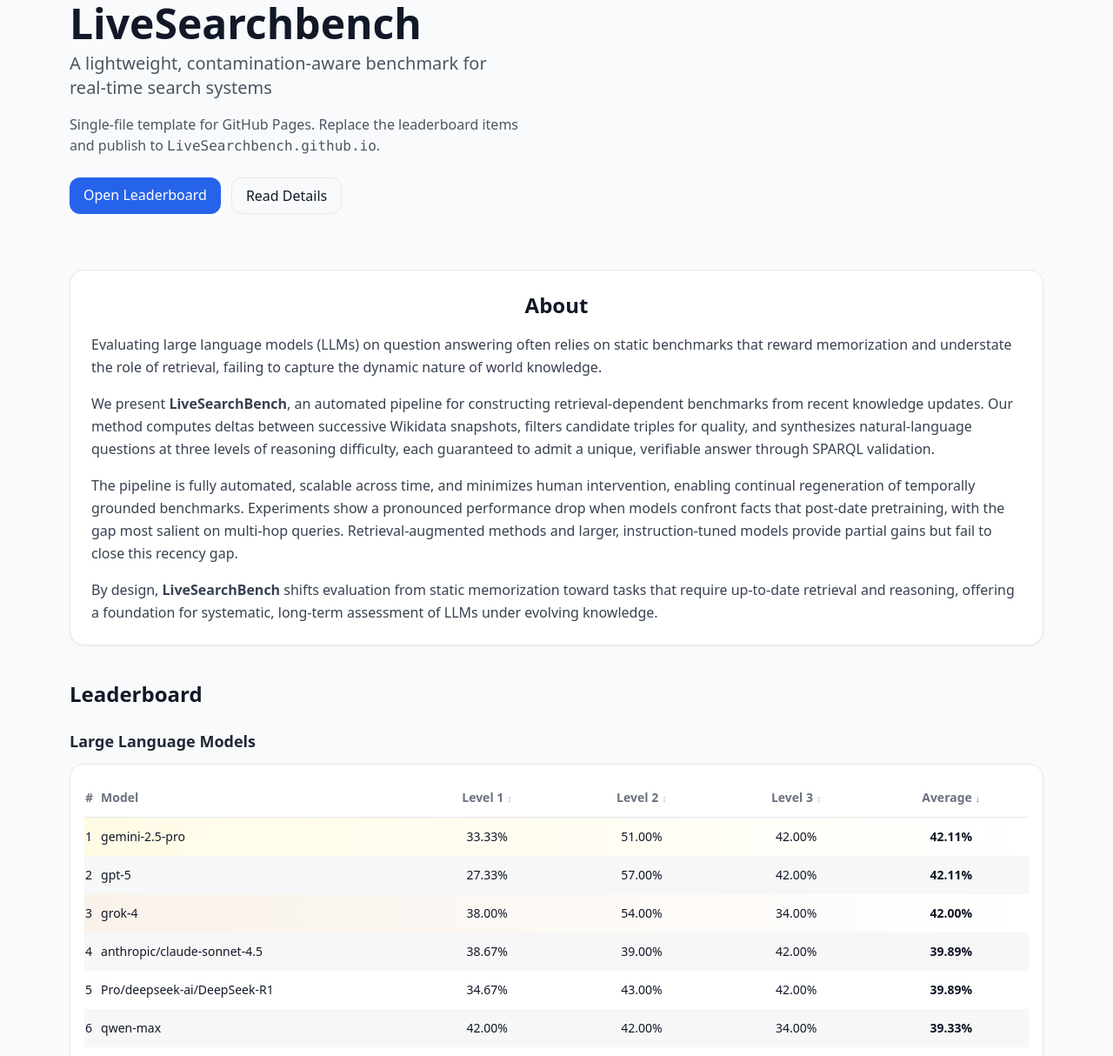
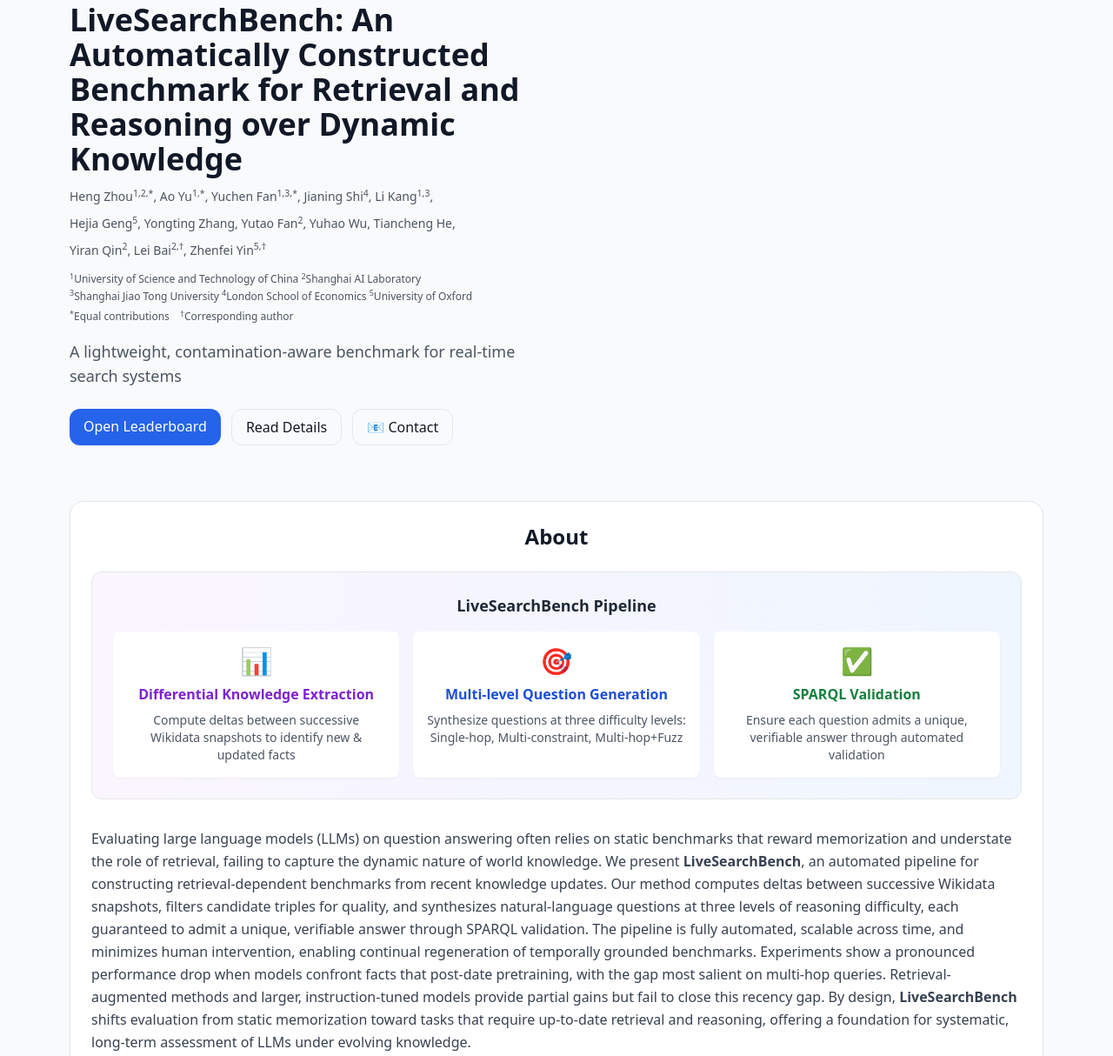
Before and after one commit to LiveSearchbench/LiveSearchbench.github.io, a plain HTML site: page index.html in a window 1280 px wide. Shown: the part 120-1334 px from the top of the page at 87% size. Drawn offline with nearby package versions, Linux system fonts and the light colour scheme.

Commit message:
Update index.html with new title, author details, and method overview; add pipeline diagram

```diff
--- a/index.html
+++ b/index.html
@@ -74,15 +74,42 @@
   <section class="max-w-6xl mx-auto px-4 pt-14 pb-6">
     <div class="grid md:grid-cols-2 gap-8 items-center">
       <div>
-        <h1 class="text-4xl md:text-5xl font-extrabold leading-tight">LiveSearchbench</h1>
-        <h2 class="text-xl text-gray-600 mt-2">A lightweight, contamination‑aware benchmark for real‑time search systems
-        </h2>
-        <p class="mt-4 text-gray-600">Single-file template for GitHub Pages. Replace the leaderboard items and publish
-          to <code>LiveSearchbench.github.io</code>.</p>
+        <h1 class="text-3xl md:text-4xl font-extrabold leading-tight mb-3">LiveSearchBench: An Automatically Constructed Benchmark for Retrieval and Reasoning over Dynamic Knowledge</h1>
+
+        <!-- Authors -->
+        <div class="text-sm text-gray-600 mb-4 leading-relaxed">
+          <p class="mb-2">
+            <span class="font-medium">Heng Zhou</span><sup>1,2,*</sup>,
+            <span class="font-medium">Ao Yu</span><sup>1,*</sup>,
+            <span class="font-medium">Yuchen Fan</span><sup>1,3,*</sup>,
+            <span class="font-medium">Jianing Shi</span><sup>4</sup>,
+            <span class="font-medium">Li Kang</span><sup>1,3</sup>,
+          </p>
+          <p class="mb-2">
+            <span class="font-medium">Hejia Geng</span><sup>5</sup>,
+            <span class="font-medium">Yongting Zhang</span>,
+            <span class="font-medium">Yutao Fan</span><sup>2</sup>,
+            <span class="font-medium">Yuhao Wu</span>,
+            <span class="font-medium">Tiancheng He</span>,
+          </p>
+          <p class="mb-3">
+            <span class="font-medium">Yiran Qin</span><sup>2</sup>,
+            <span class="font-medium">Lei Bai</span><sup>2,†</sup>,
+            <span class="font-medium">Zhenfei Yin</span><sup>5,†</sup>
+          </p>
+          <div class="text-xs leading-relaxed">
+            <p><sup>1</sup>University of Science and Technology of China <sup>2</sup>Shanghai AI Laboratory</p>
+            <p><sup>3</sup>Shanghai Jiao Tong University <sup>4</sup>London School of Economics <sup>5</sup>University of Oxford</p>
+            <p class="mt-1"><sup>*</sup>Equal contributions &nbsp;&nbsp; <sup>†</sup>Corresponding author</p>
+          </div>
+        </div>
+
+        <h2 class="text-lg text-gray-600 mt-2 mb-4">A lightweight, contamination‑aware benchmark for real‑time search systems</h2>
+
         <div class="mt-6 flex flex-wrap gap-3">
-          <a href="#leaderboard" class="px-4 py-2 rounded-xl bg-blue-600 text-white hover:bg-blue-700">Open
-            Leaderboard</a>
+          <a href="#leaderboard" class="px-4 py-2 rounded-xl bg-blue-600 text-white hover:bg-blue-700">Open Leaderboard</a>
           <a href="#details" class="px-4 py-2 rounded-xl border hover:bg-gray-100">Read Details</a>
+          <a href="mailto:hengzzzhou@gmail.com" class="px-4 py-2 rounded-xl border hover:bg-gray-100">📧 Contact</a>
         </div>
       </div>
     </div>
@@ -91,23 +118,36 @@
   <!-- Details / About -->
   <section id="details" class="max-w-6xl mx-auto px-4 py-10">
     <div class="bg-white rounded-2xl p-6 border shadow-sm">
-      <h2 class="text-2xl font-bold mb-4 text-center">About</h2>
-      <p class="text-gray-700 leading-relaxed">Evaluating large language models (LLMs) on question answering often
-        relies on static benchmarks that reward memorization and understate the role of retrieval, failing to capture
-        the dynamic nature of world knowledge.</p>
-      <p class="text-gray-700 leading-relaxed mt-4">We present <strong>LiveSearchBench</strong>, an automated pipeline
-        for constructing retrieval-dependent benchmarks from recent knowledge updates. Our method computes deltas
-        between successive Wikidata snapshots, filters candidate triples for quality, and synthesizes natural-language
-        questions at three levels of reasoning difficulty, each guaranteed to admit a unique, verifiable answer through
-        SPARQL validation.</p>
-      <p class="text-gray-700 leading-relaxed mt-4">The pipeline is fully automated, scalable across time, and minimizes
-        human intervention, enabling continual regeneration of temporally grounded benchmarks. Experiments show a
-        pronounced performance drop when models confront facts that post-date pretraining, with the gap most salient on
-        multi-hop queries. Retrieval-augmented methods and larger, instruction-tuned models provide partial gains but
-        fail to close this recency gap.</p>
-      <p class="text-gray-700 leading-relaxed mt-4">By design, <strong>LiveSearchBench</strong> shifts evaluation from
-        static memorization toward tasks that require up-to-date retrieval and reasoning, offering a foundation for
-        systematic, long-term assessment of LLMs under evolving knowledge.</p>
+      <h2 class="text-2xl font-bold mb-6 text-center">About</h2>
+
+      <!-- Method Overview Diagram -->
+      <div class="mb-8 bg-gradient-to-r from-purple-50 to-blue-50 rounded-xl p-6 border">
+        <h3 class="text-lg font-semibold mb-4 text-center text-gray-800">LiveSearchBench Pipeline</h3>
+        <div class="grid grid-cols-1 md:grid-cols-3 gap-4 text-center">
+          <!-- Step 1: Knowledge Delta Extraction -->
+          <div class="bg-white rounded-lg p-4 shadow-sm">
+            <div class="text-3xl mb-2">📊</div>
+            <h4 class="font-semibold text-purple-700 mb-2">Differential Knowledge Extraction</h4>
+            <p class="text-sm text-gray-600">Compute deltas between successive Wikidata snapshots to identify new & updated facts</p>
+          </div>
+
+          <!-- Step 2: Multi-level Question Generation -->
+          <div class="bg-white rounded-lg p-4 shadow-sm">
+            <div class="text-3xl mb-2">🎯</div>
+            <h4 class="font-semibold text-blue-700 mb-2">Multi-level Question Generation</h4>
+            <p class="text-sm text-gray-600">Synthesize questions at three difficulty levels: Single-hop, Multi-constraint, Multi-hop+Fuzz</p>
+          </div>
+
+          <!-- Step 3: SPARQL Validation -->
+          <div class="bg-white rounded-lg p-4 shadow-sm">
+            <div class="text-3xl mb-2">✅</div>
+            <h4 class="font-semibold text-green-700 mb-2">SPARQL Validation</h4>
+            <p class="text-sm text-gray-600">Ensure each question admits a unique, verifiable answer through automated validation</p>
+          </div>
+        </div>
+      </div>
+
+      <p class="text-gray-700 leading-relaxed">Evaluating large language models (LLMs) on question answering often relies on static benchmarks that reward memorization and understate the role of retrieval, failing to capture the dynamic nature of world knowledge. We present <strong>LiveSearchBench</strong>, an automated pipeline for constructing retrieval-dependent benchmarks from recent knowledge updates. Our method computes deltas between successive Wikidata snapshots, filters candidate triples for quality, and synthesizes natural-language questions at three levels of reasoning difficulty, each guaranteed to admit a unique, verifiable answer through SPARQL validation. The pipeline is fully automated, scalable across time, and minimizes human intervention, enabling continual regeneration of temporally grounded benchmarks. Experiments show a pronounced performance drop when models confront facts that post-date pretraining, with the gap most salient on multi-hop queries. Retrieval-augmented methods and larger, instruction-tuned models provide partial gains but fail to close this recency gap. By design, <strong>LiveSearchBench</strong> shifts evaluation from static memorization toward tasks that require up-to-date retrieval and reasoning, offering a foundation for systematic, long-term assessment of LLMs under evolving knowledge.</p>
     </div>
   </section>
 
@@ -124,7 +164,7 @@
         <table class="w-full text-left text-sm striped" id="large-board">
           <thead class="text-gray-500 border-b">
             <tr>
-              <th class="py-3 text-left w-12">#</th>
+              <th class="py-3 text-left w-16">Rank</th>
               <th class="text-left w-1/3">Model</th>
               <th class="text-center sortable w-1/6" data-column="level1" data-table="large">
                 Level 1<span class="sort-indicator">↕</span>
@@ -152,7 +192,7 @@
         <table class="w-full text-left text-sm striped" id="small-board">
           <thead class="text-gray-500 border-b">
             <tr>
-              <th class="py-3 text-left w-12">#</th>
+              <th class="py-3 text-left w-16">Rank</th>
               <th class="text-left w-1/3">Model</th>
               <th class="text-center sortable w-1/6" data-column="level1" data-table="small">
                 Level 1<span class="sort-indicator">↕</span>
@@ -203,12 +243,12 @@
     // ===== Small Models with RL Data =====
     const SMALL_MODELS_DATA = {
       runs: [
-        { name: 'llama3b-instruct', level1: '18.70%', level2: '13.00%', level3: '8.00%', avg: '13.23%' },
-        { name: 'qwen3b', level1: '23.30%', level2: '17.00%', level3: '8.00%', avg: '16.10%' },
+        { name: 'Qwen2.5-14B-Search-R1', level1: '28.00%', level2: '33.00%', level3: '22.00%', avg: '27.70%' },
+        { name: 'Qwen2.5-7B-Search-R1', level1: '27.30%', level2: '29.00%', level3: '18.00%', avg: '24.80%' },
         { name: 'qwen3b-Search-R1', level1: '24.00%', level2: '27.00%', level3: '12.00%', avg: '21.00%' },
-        { name: 'qwen3b-SSRL', level1: '20.00%', level2: '18.00%', level3: '4.00%', avg: '14.00%' },
+        { name: 'llama3b-SSRL', level1: '23.30%', level2: '22.00%', level3: '12.00%', avg: '19.10%' },
         { name: 'llama3b-Search-R1', level1: '25.30%', level2: '21.00%', level3: '10.00%', avg: '18.77%' },
-        { name: 'llama3b-SSRL', level1: '23.30%', level2: '22.00%', level3: '12.00%', avg: '19.10%' }
+        { name: 'qwen3b-SSRL', level1: '20.00%', level2: '18.00%', level3: '4.00%', avg: '14.00%' }
       ]
     };
 
@@ -274,7 +314,19 @@
         }
 
         tr.className = rankClass;
-        tr.innerHTML = `<td class="py-3">${i + 1}</td>
+
+        // Generate rank display with medals
+        let rankDisplay = '';
+        if (sortState.column === 'avg' && row.avg !== '-') {
+          if (i === 0) rankDisplay = '<span class="text-xl">🥇</span> 1';
+          else if (i === 1) rankDisplay = '<span class="text-xl">🥈</span> 2';
+          else if (i === 2) rankDisplay = '<span class="text-xl">🥉</span> 3';
+          else rankDisplay = (i + 1).toString();
+        } else {
+          rankDisplay = (i + 1).toString();
+        }
+
+        tr.innerHTML = `<td class="py-3 font-medium">${rankDisplay}</td>
                           <td class="font-medium">${row.name}</td>
                           <td class="text-center">${row.level1}</td>
                           <td class="text-center">${row.level2}</td>
```
Also changed, not shown: pipeline.png (added).
